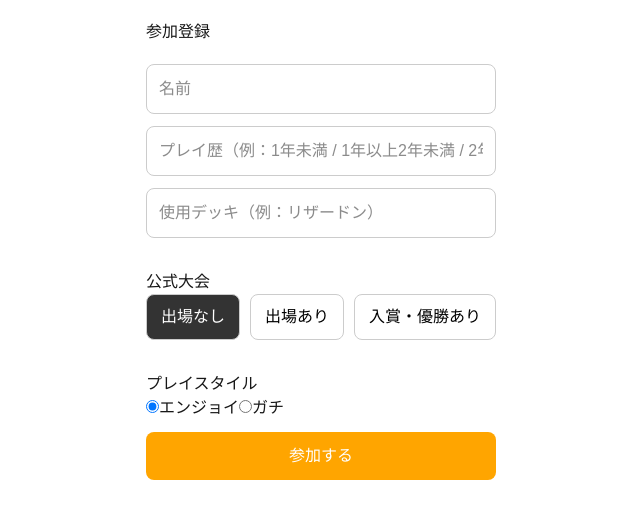
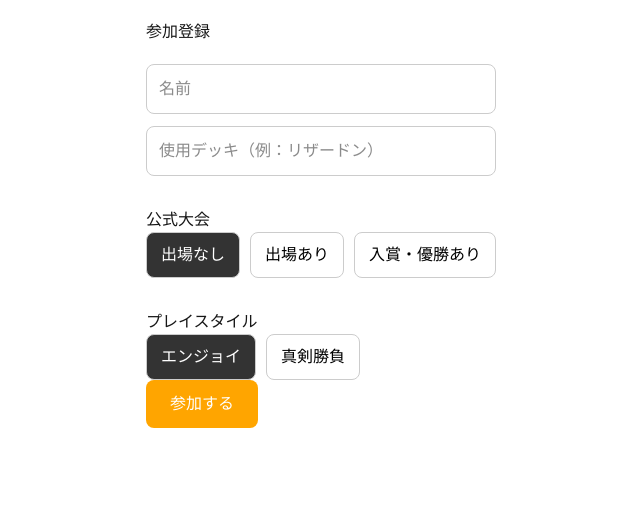
Before and after one commit to Dorasei3961/pokabu-match, a Next.js app: page /join in a window 1280 px wide. Shown: the top 518 px of the page, without its empty margins (319-959 px from the left). Built offline with nearby package versions, Linux system fonts and the light colour scheme.

Commit message:
fix join page error

```diff
--- a/app/join/page.tsx
+++ b/app/join/page.tsx
@@ -9,7 +9,6 @@ export default function JoinPage() {
   const router = useRouter();
 
   const [name, setName] = useState("");
-  const [history, setHistory] = useState("");
   const [deck, setDeck] = useState("");
   const [rank, setRank] = useState("モンスターボール級");
   const [loading, setLoading] = useState(false);
@@ -27,7 +26,6 @@ const [playStyle, setPlayStyle] = useState<"enjoy" | "serious">("enjoy");
     try {
       const docRef = await addDoc(collection(db, "players"), {
         name: name.trim(),
-        history: history.trim(),
         deck: deck.trim(),
         rank,
         wins: 0,
@@ -68,18 +66,7 @@ const [playStyle, setPlayStyle] = useState<"enjoy" | "serious">("enjoy");
           }}
         />
 
-        <input
-          type="text"
-          placeholder="プレイ歴（例：1年未満 / 1年以上2年未満 / 2年以上）"
-          value={history}
-          onChange={(e) => setHistory(e.target.value)}
-          style={{
-            padding: 12,
-            fontSize: 16,
-            border: "1px solid #ccc",
-            borderRadius: 8,
-          }}
-        />
+
 
         <input
           type="text"
@@ -154,23 +141,34 @@ const [playStyle, setPlayStyle] = useState<"enjoy" | "serious">("enjoy");
 <div style={{ marginTop: 20 }}>
   <h3>プレイスタイル</h3>
 
-  <label>
-    <input
-      type="radio"
-      checked={playStyle === "enjoy"}
-      onChange={() => setPlayStyle("enjoy")}
-    />
+  <div style={{ display: "flex", gap: 10 }}>
+  <button
+    type="button"
+    onClick={() => setPlayStyle("enjoy")}
+    style={{
+      padding: "10px 14px",
+      borderRadius: 8,
+      border: "1px solid #ccc",
+      background: playStyle === "enjoy" ? "#333" : "#fff",
+      color: playStyle === "enjoy" ? "#fff" : "#000",
+    }}
+  >
     エンジョイ
-  </label>
+  </button>
 
-  <label>
-    <input
-      type="radio"
-      checked={playStyle === "serious"}
-      onChange={() => setPlayStyle("serious")}
-    />
-    ガチ
-  </label>
+  <button
+    type="button"
+    onClick={() => setPlayStyle("serious")}
+    style={{
+      padding: "10px 14px",
+      borderRadius: 8,
+      border: "1px solid #ccc",
+      background: playStyle === "serious" ? "#333" : "#fff",
+      color: playStyle === "serious" ? "#fff" : "#000",
+    }}
+  >
+    真剣勝負
+  </button>
 </div>
 
 
@@ -192,5 +190,6 @@ const [playStyle, setPlayStyle] = useState<"enjoy" | "serious">("enjoy");
         </button>
       </div>
     </div>
+    </div>
   );
 }
--- a/app/page.tsx
+++ b/app/page.tsx
@@ -948,15 +948,7 @@ const handleFullRandomMatch = async () => {
       fontSize: 18,
     }}
   >
-    <div
-      style={{
-        padding: "10px 16px",
-        borderRadius: 10,
-        backgroundColor: "#dbeafe",
-      }}
-    >
-      チームA：{teamWinCounts.A}勝
-    </div>
+
 
   <div style={{ display: "flex", gap: 12, alignItems: "center" }}>
 
--- a/app/player/[id]/page.tsx
+++ b/app/player/[id]/page.tsx
@@ -258,7 +258,6 @@ export default function PlayerPage() {
       <h1>参加者情報</h1>
 
       <p>名前：{player.name}</p>
-      <p>プレイ歴：{player.history}</p>
       <div style={{
   fontWeight: 700,
   fontSize: 18,
```
